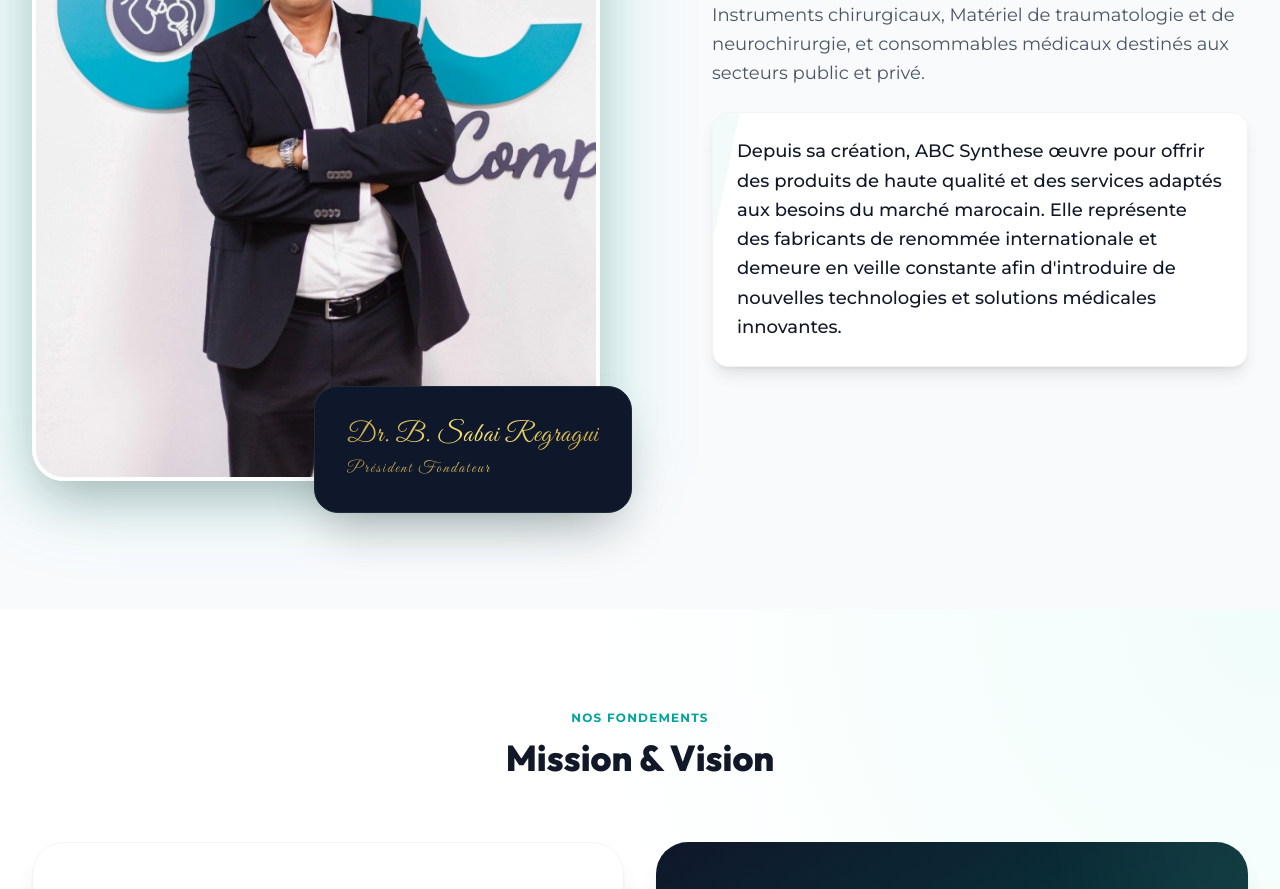
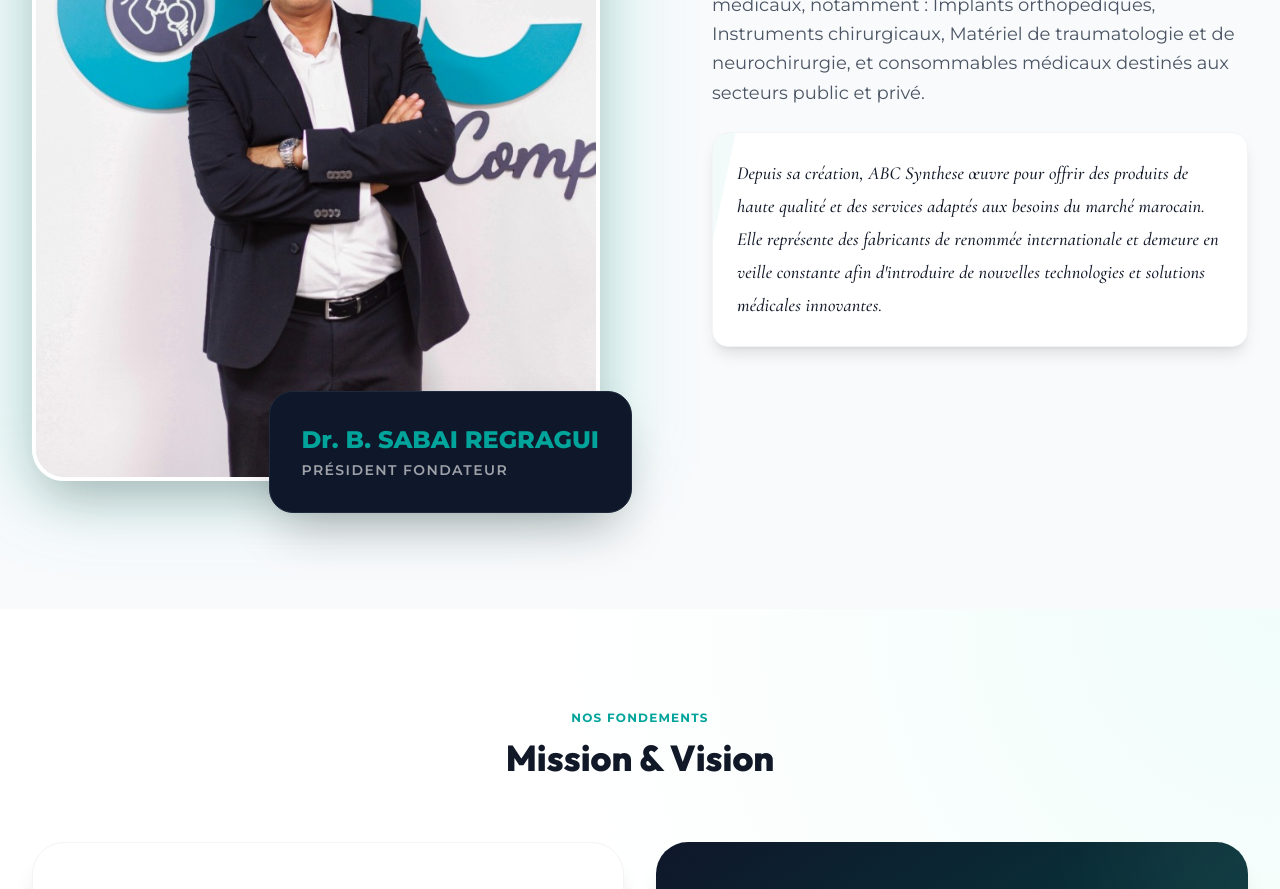
Before and after one commit to paraglow26-cell/dbc, a React (Vite) app: page /a-propos in a window 1280 px wide. Shown: the part 1280-2169 px from the top of the page. Built offline with nearby package versions, Linux system fonts and the light colour scheme; no server answers.

Commit message:
style: Cormorant Garamond sur paragraphe ABC Synthese + revert president

```diff
--- a/src/pages/About.tsx
+++ b/src/pages/About.tsx
@@ -198,32 +198,8 @@
                 transition={{ delay: 0.5, type: 'spring', stiffness: 100 }}
                 className="absolute -bottom-8 -right-8 bg-slate-900 text-white p-8 rounded-3xl shadow-2xl border border-slate-800 hidden md:block"
               >
-                <div
-                  style={{
-                    fontFamily: "'Great Vibes', cursive",
-                    fontSize: '1.7rem',
-                    background: 'linear-gradient(90deg, #c9a84c, #f5e27a, #c9a84c)',
-                    WebkitBackgroundClip: 'text',
-                    WebkitTextFillColor: 'transparent',
-                    backgroundClip: 'text',
-                    letterSpacing: '0.03em',
-                    lineHeight: 1.2,
-                    textShadow: 'none',
-                    marginBottom: '0.3rem',
-                  }}
-                >Dr. B. Sabai Regragui</div>
-                <div
-                  style={{
-                    fontFamily: "'Great Vibes', cursive",
-                    fontSize: '1rem',
-                    background: 'linear-gradient(90deg, #c9a84c, #f5e27a)',
-                    WebkitBackgroundClip: 'text',
-                    WebkitTextFillColor: 'transparent',
-                    backgroundClip: 'text',
-                    letterSpacing: '0.12em',
-                    opacity: 0.85,
-                  }}
-                >Président Fondateur</div>
+                <div className="text-2xl font-extrabold text-[#00a49a] mb-1">Dr. B. SABAI REGRAGUI</div>
+                <div className="text-sm text-white/60 uppercase tracking-widest font-semibold">Président Fondateur</div>
               </motion.div>
             </motion.div>
 
@@ -240,7 +216,7 @@
                 </motion.p>
                 <motion.div variants={fadeInUp} className="bg-white p-6 rounded-2xl shadow-lg border border-gray-100 font-medium text-gray-900 relative overflow-hidden group">
                   <div className="absolute inset-0 bg-[#00a49a]/5 transform -skew-x-12 -translate-x-full group-hover:translate-x-0 transition-transform duration-700" />
-                  <p className="relative z-10">Depuis sa création, ABC Synthese œuvre pour offrir des produits de haute qualité et des services adaptés aux besoins du marché marocain. Elle représente des fabricants de renommée internationale et demeure en veille constante afin d'introduire de nouvelles technologies et solutions médicales innovantes.</p>
+                   <p className="relative z-10" style={{ fontFamily: "'Cormorant Garamond', serif", fontSize: '1.15rem', fontStyle: 'italic', letterSpacing: '0.01em', lineHeight: 1.8 }}>Depuis sa création, ABC Synthese œuvre pour offrir des produits de haute qualité et des services adaptés aux besoins du marché marocain. Elle représente des fabricants de renommée internationale et demeure en veille constante afin d'introduire de nouvelles technologies et solutions médicales innovantes.</p>
                 </motion.div>
               </motion.div>
             </div>
--- a/src/styles/president-font.css
+++ b/src/styles/president-font.css
@@ -1 +1 @@
-@import url('https://fonts.googleapis.com/css2?family=Great+Vibes&display=swap');
+@import url('https://fonts.googleapis.com/css2?family=Cormorant+Garamond:ital,wght@0,400;0,500;0,600;1,400;1,500&display=swap');
```
